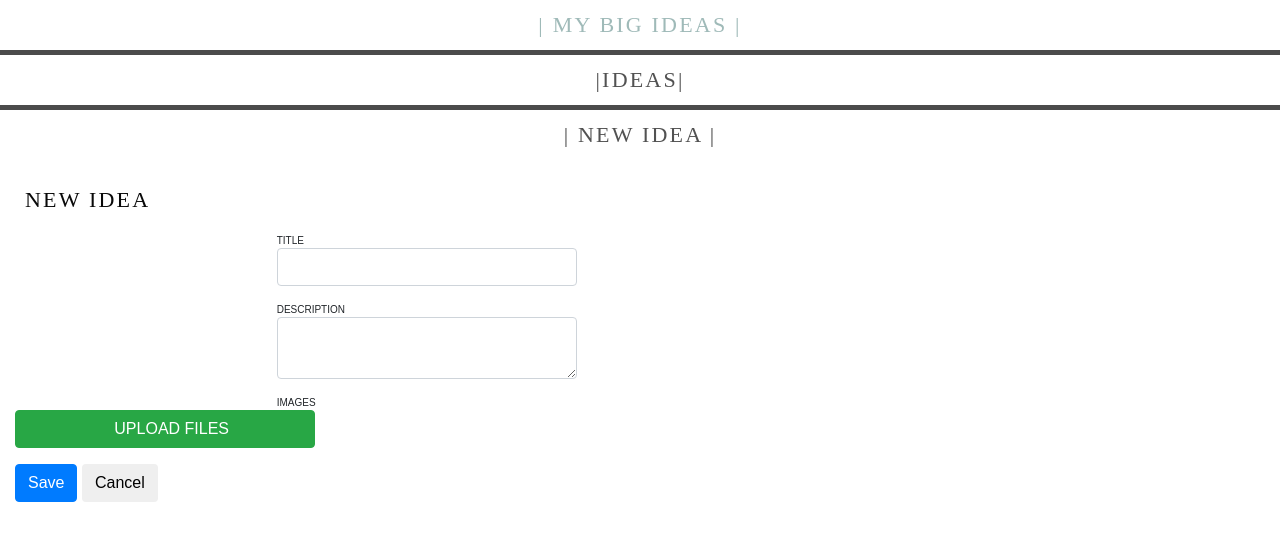
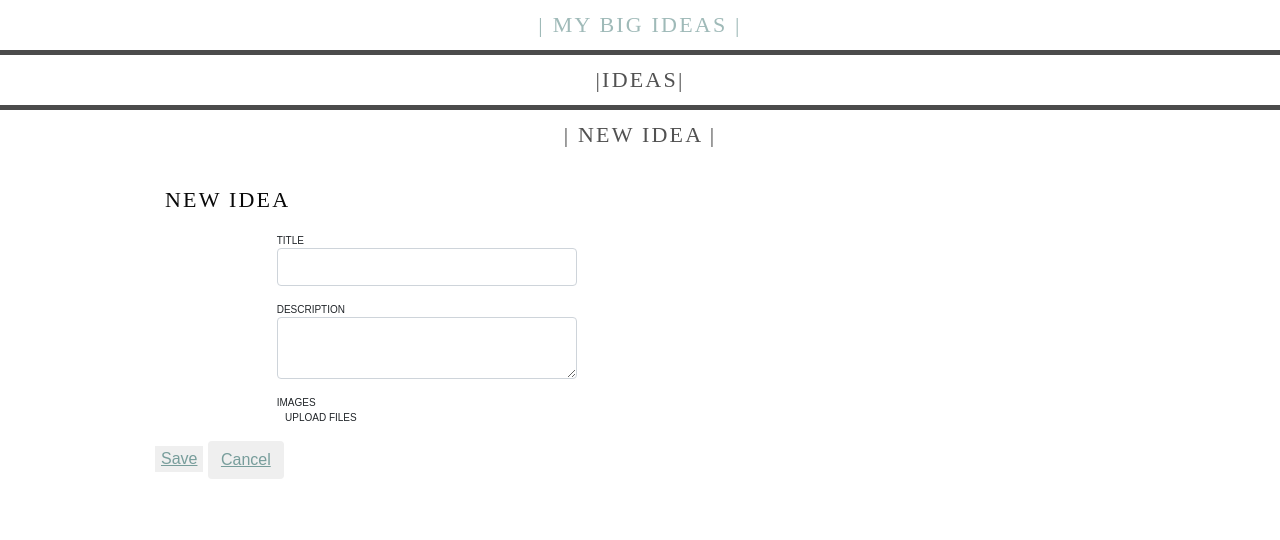
Before and after one commit to kristinreddington/Me-And-My-Big-Ideas, a React (Create React App) app in the folder client/: page /ideas/new in a window 1280 px wide. Shown: the top 540 px of the page. Built offline with nearby package versions, Linux system fonts and the light colour scheme.

Commit message:
add button css to form

```diff
--- a/client/src/containers/IdeaForm2.js
+++ b/client/src/containers/IdeaForm2.js
@@ -65,7 +65,7 @@ class IdeaForm2 extends Component {
         </div>
         {this.renderUploadFormProgress()}
 
-        <button className="btn btn-primary" disabled={this.state.isSubmittingForm}
+        <button className="save" disabled={this.state.isSubmittingForm}
           onClick={e => this.handleFormSubmit()}>
           {this.state.isSubmittingForm ? 'Saving...' : 'Save'} </button>
           &nbsp;
@@ -99,11 +99,9 @@ class IdeaForm2 extends Component {
          }}
          id="idea_images"
          onChange={e => this.handleIdeaImagesChange(e)}
-         className="form-control"
        />
        <label
          disabled={this.state.isSubmittingForm}
-         className="btn btn-success"
          htmlFor="idea_images">
          <span className="glyphicon glyphicon-cloud-upload" />
          &nbsp; &nbsp;
@@ -119,7 +117,7 @@ class IdeaForm2 extends Component {
 
  renderSelectedImagesFiles() {
    let fileDOMs = this.state.selectedImagesFiles.map((el, index) => {
-     if (el._destroy) { // we use _destroy to mark the removed photo
+     if (el._destroy) {
        return null;
      }
 
--- a/client/src/containers/Ideas.css
+++ b/client/src/containers/Ideas.css
@@ -3,6 +3,18 @@
   margin: 0 auto;
   vertical-align: middle;
 }
+
+button {
+  color: rgb(119,157,155);
+
+  border: none;
+  text-decoration: underline;
+}
+
+.save {
+  margin-left: 140px;
+}
+
 button[type="submit"] {
   margin: 0 auto;
   align-items: center;
@@ -17,6 +29,11 @@ input[type="textarea"] {
 input[type="file"] {
   border-radius: 0px;
   vertical-align: middle;
+  background-color: blue;
+}
+
+.danger {
+  color: red;
 }
 
 label {
@@ -27,3 +44,7 @@ label {
   display: block;
   font-weight: 400;
 }
+
+h2 {
+  margin-left: 140px;
+}
--- a/client/src/containers/Ideas.js
+++ b/client/src/containers/Ideas.js
@@ -24,8 +24,8 @@ class Ideas extends Component {
         <div className="clearfix">
           <div className="pull-right">
             <button
-              onClick={e => this.handleNewIdea()}
-              className="btn btn-success">
+              onClick={e => this.handleNewIdea()} >
+
               New Idea
             </button>
           </div>
@@ -66,14 +66,13 @@ class Ideas extends Component {
           </td>
           <td>
             <button
-              onClick={e => this.handleEdit(book.id)}
-              className="btn btn-primary">
+              onClick={e => this.handleEdit(book.id)} >
               Edit
             </button>
             &nbsp;
             <button
               onClick={e => this.handleRemove(book.id)}
-              className="btn btn-danger">
+              className="danger">
               Remove
             </button>
           </td>
```
Also changed, not shown: 2 other files (tests, documents, lock files or other folders).
